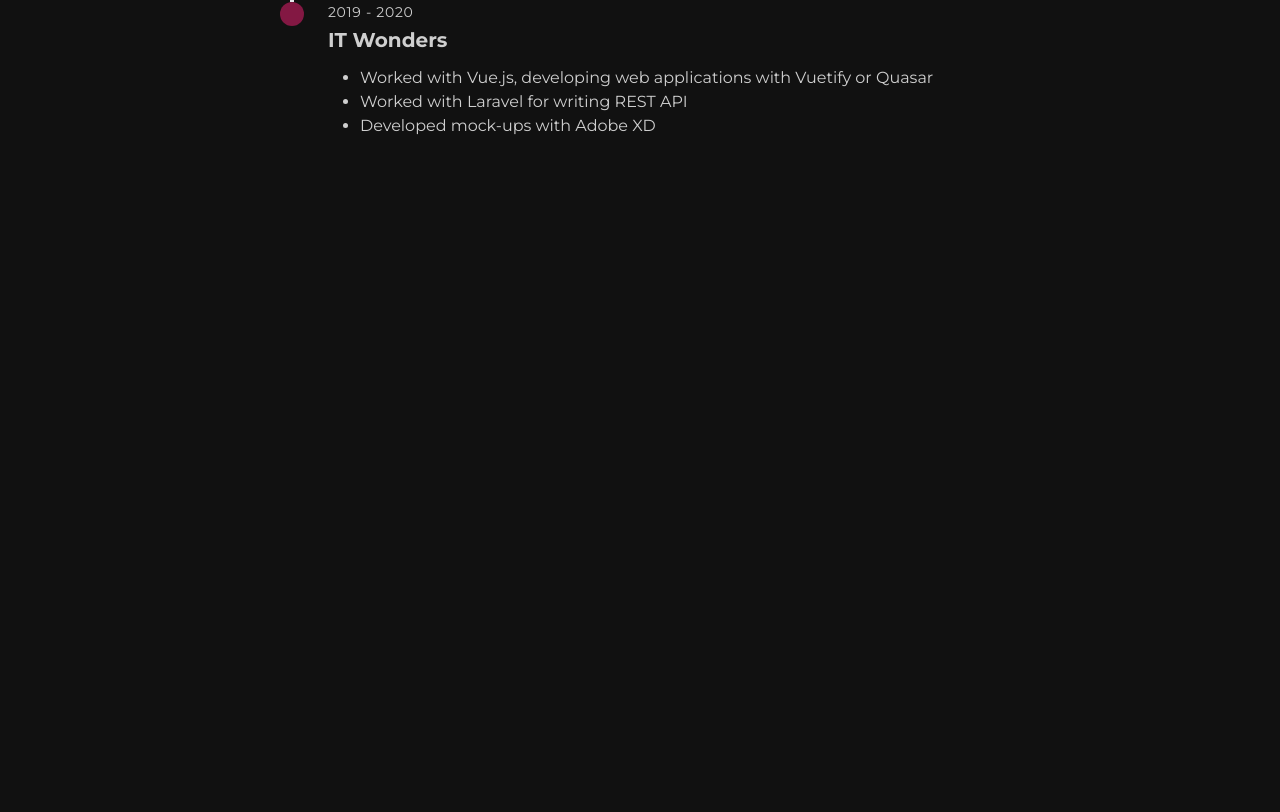
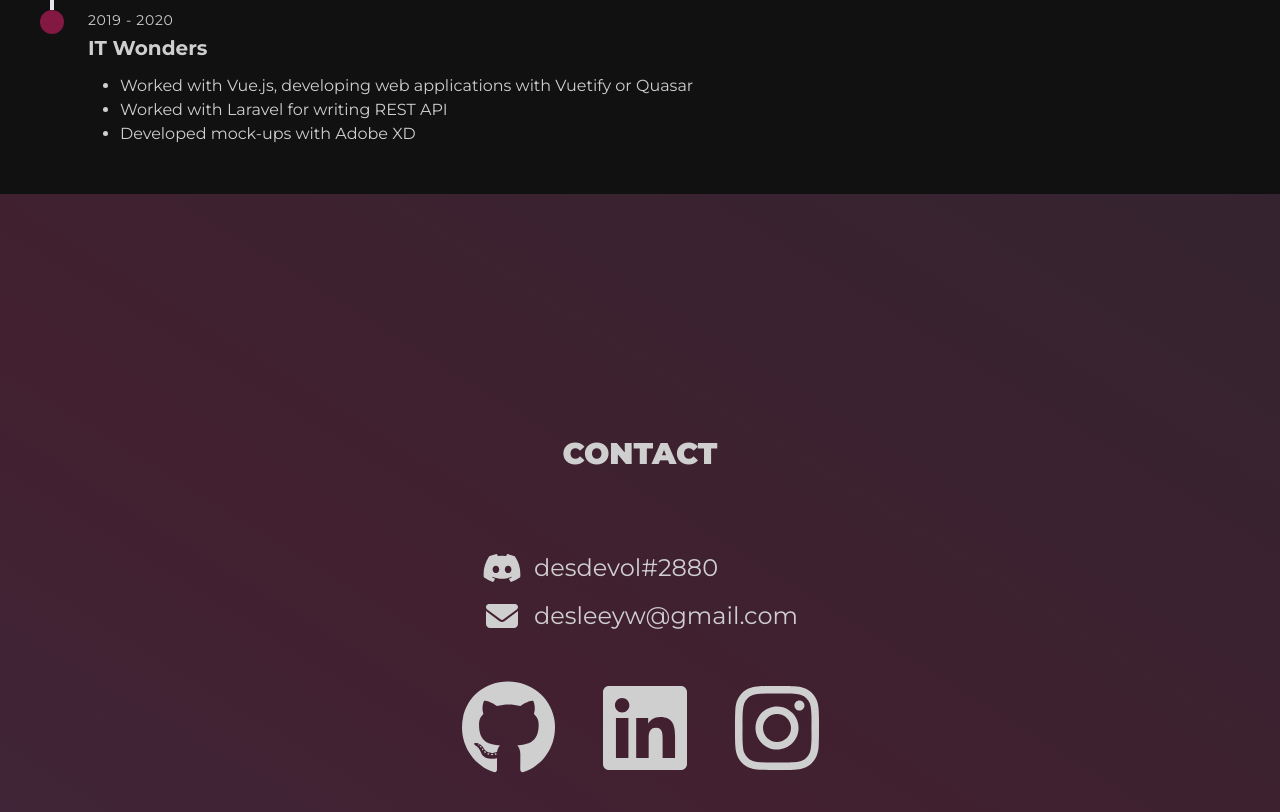
Before and after one commit to desdevol/portfolio-nuxt, a Nuxt app: page / in a window 1280 px wide. Shown: the part 1570-2382 px from the top of the page. Before the commit the page ends 1756 px from the top, so only its background shows below. Built offline with nearby package versions, Linux system fonts and the light colour scheme.

Commit message:
feat: added contact section

```diff
--- /dev/null
+++ b/components/ContactContent.vue
@@ -0,0 +1,39 @@
+<script lang="ts" setup></script>
+
+<template>
+    <h2 class="section-title">Contact</h2>
+
+    <font-awesome-icon icon="fab fa-github" size="8x" />
+    <font-awesome-icon icon="fab fa-discord" size="8x" />
+    <font-awesome-icon icon="fab fa-linkedin" size="8x" />
+    <font-awesome-icon icon="fas fa-envelope" size="8x" />
+</template>
+
+<style lang="scss" scoped>
+/* ========================================================
+ *                Gradient animation CSS
+ * ========================================================
+ */
+.contact-section {
+    @apply m-auto py-12 lg:w-3/4 xl:w-3/5;
+    .gradient-flow {
+        background: linear-gradient(to right top, #232931, #363554, #42202f, #232931);
+        background-size: 400% 400%;
+        animation: gradient 10s ease infinite;
+    }
+
+    @keyframes gradient {
+        0% {
+            background-position: 0% 50%;
+        }
+
+        50% {
+            background-position: 100% 50%;
+        }
+
+        100% {
+            background-position: 0% 50%;
+        }
+    }
+}
+</style>
--- a/layouts/main.vue
+++ b/layouts/main.vue
@@ -15,10 +15,13 @@
                 </ul>
             </div>
         </div>
-        <div class="container mx-auto px-10">
-            <slot />
-        </div>
+
+        <slot />
     </div>
 </template>
 
-<style scoped></style>
+<style>
+html {
+    scroll-behavior: smooth;
+}
+</style>
--- a/pages/index.vue
+++ b/pages/index.vue
@@ -49,10 +49,21 @@
         ],
     },
 ]
+
+const contact = {
+    github: 'https://github.com/desdevol',
+    linkedIn: 'https://www.linkedin.com/in/desmond-lee-yong-wei',
+    instagram: 'https://www.instagram.com/desdevol',
+    email: 'desleeyw@gmail.com',
+    discord: 'desdevol#2880',
+}
 </script>
 
 <template>
-    <div>
+    <div class="container mx-auto px-10">
+        <!-- =============================================================== -->
+        <!--                               HERO                              -->
+        <!-- =============================================================== -->
         <section class="hero-section">
             <div>
                 <h1 class="block h-fit w-full text-6xl">
@@ -91,19 +102,83 @@
             <h3 class="mb-4 text-2xl font-bold">My Experience</h3>
             <Timeline :items="timelineItems"></Timeline>
         </section>
+    </div>
+    <!-- =============================================================== -->
+    <!--                             CONTACT                             -->
+    <!-- =============================================================== -->
+    <section class="contact-section" id="contact">
+        <div class="content">
+            <h2 class="section-title pb-14 text-center">Contact</h2>
 
-        <!-- =============================================================== -->
-        <!--                             CONTACT                             -->
-        <!-- =============================================================== -->
-    </div>
+            <div class="mb-12 flex justify-center">
+                <div class="grid" :style="{ gridTemplateColumns: 'min-content 1fr', gridGap: '16px 12px' }">
+                    <div class="flex justify-center">
+                        <font-awesome-icon icon="fab fa-discord" size="2xl" />
+                    </div>
+                    <span class="text-2xl">{{ contact.discord }}</span>
+
+                    <div class="flex justify-center">
+                        <font-awesome-icon icon="fas fa-envelope" size="2xl" />
+                    </div>
+                    <span class="text-2xl">{{ contact.email }}</span>
+                </div>
+            </div>
+
+            <div class="flex justify-center">
+                <a :href="contact.github" class="contact-floating-item px-6" target="_blank" rel="noopener">
+                    <font-awesome-icon icon="fab fa-github" size="6x" />
+                </a>
+                <a :href="contact.linkedIn" class="contact-floating-item px-6" target="_blank" rel="noopener">
+                    <font-awesome-icon icon="fab fa-linkedin" size="6x" />
+                </a>
+                <a :href="contact.instagram" class="contact-floating-item px-6" target="_blank" rel="noopener">
+                    <font-awesome-icon icon="fab fa-instagram" size="6x" />
+                </a>
+            </div>
+        </div>
+    </section>
 </template>
 
 <style lang="scss" scoped>
 .hero-section {
     @apply m-auto flex h-screen w-4/5 flex-row flex-wrap items-center justify-center;
 }
+
 .content-section {
-    @apply m-auto mb-6 lg:w-3/4 xl:w-3/5;
+    @apply pt-14;
+}
+
+.contact-section {
+    @apply flex h-screen flex-wrap;
+    .content {
+        @apply m-auto items-center py-12 lg:w-3/4 xl:w-3/5;
+
+        .contact-floating-item {
+            transition: ease-in-out 0.2s;
+            &:hover {
+                filter: drop-shadow(0 1.6em 1rem #00000035);
+                scale: 1.1;
+                transition: ease-in-out 0.2s;
+            }
+        }
+    }
+    background: linear-gradient(to right top, #232931, #363554, #42202f, #232931);
+    background-size: 400% 400%;
+    animation: gradient 10s ease infinite;
+
+    @keyframes gradient {
+        0% {
+            background-position: 0% 50%;
+        }
+
+        50% {
+            background-position: 100% 50%;
+        }
+
+        100% {
+            background-position: 0% 50%;
+        }
+    }
 }
 .section-title {
     @apply my-6 text-3xl font-extrabold uppercase;
```
